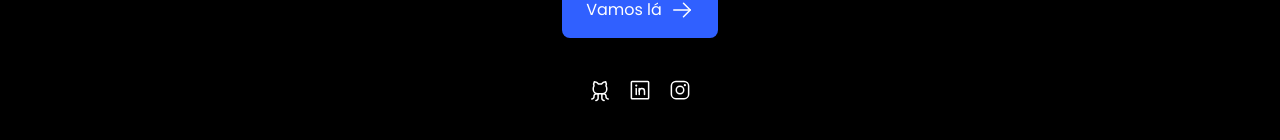
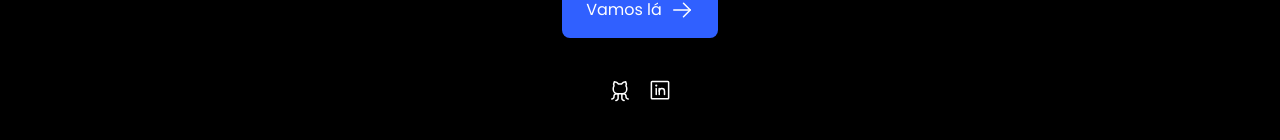
Before and after one commit to luizfelipe63/luizfelipe.dev, a Next.js app: page / in a window 1280 px wide. Shown: the part 2931-3071 px from the top of the page. Built offline with nearby package versions, Linux system fonts and the light colour scheme.

Commit message:
Add efects in buttons

```diff
--- a/src/components/Footer.tsx
+++ b/src/components/Footer.tsx
@@ -1,23 +1,24 @@
-import {
-  ArrowRight,
-  GithubLogo,
-  LinkedinLogo,
-  InstagramLogo,
-} from 'phosphor-react'
+import { ArrowRight, GithubLogo, LinkedinLogo } from 'phosphor-react'
 
 export function Footer() {
   return (
     <footer className="mx-auto max-w-[1216px] py-20">
       <div className="flex flex-col items-center gap-10">
         <h2 className="text-center text-5xl">Vamos trabalhar juntos?</h2>
-        <button className="flex items-center gap-2 rounded-lg bg-blue-500 px-6 py-4 text-white">
+        <button className="flex items-center gap-2 rounded-lg bg-blue-500 px-6 py-4 text-white transition hover:bg-blue-600">
           Vamos lá
           <ArrowRight size={24} />
         </button>
         <div className="flex gap-4">
-          <GithubLogo size={24} />
-          <LinkedinLogo size={24} />
-          <InstagramLogo size={24} />
+          <a href="https://github.com/luizfelipe63">
+            <GithubLogo size={24} className=" transition hover:text-gray-400" />
+          </a>
+          <a href="https://www.linkedin.com/in/luiz-feliperocha/">
+            <LinkedinLogo
+              size={24}
+              className="cursor-pointer transition hover:text-gray-400"
+            />
+          </a>
         </div>
       </div>
     </footer>
--- a/src/components/Header.tsx
+++ b/src/components/Header.tsx
@@ -25,13 +25,19 @@ export function Header() {
         <div>
           <ul className="flex gap-6 text-sm">
             <li>
-              <a href="#">Projetos</a>
+              <a href="#" className="transition hover:text-gray-400">
+                Projetos
+              </a>
             </li>
             <li>
-              <a href="#">Sobre</a>
+              <a href="#" className="transition hover:text-gray-400">
+                Sobre
+              </a>
             </li>
             <li>
-              <a href="#">Serviços</a>
+              <a href="#" className="transition hover:text-gray-400">
+                Serviços
+              </a>
             </li>
           </ul>
         </div>
@@ -47,7 +53,7 @@ export function Header() {
             interativas e intuitivas. Com habilidades em HTML, CSS e JavaScript,
             ele transforma conceitos em designs funcionais.{' '}
           </p>
-          <button className="flex items-center gap-2 rounded-lg bg-gray-50 px-6 py-4 text-black">
+          <button className="flex items-center gap-2 rounded-lg bg-gray-50 px-6 py-4 text-black transition hover:bg-gray-300">
             SOLICITE SUA PROPOSTA
             <ArrowRight size={24} />
           </button>
--- a/src/components/Projects.tsx
+++ b/src/components/Projects.tsx
@@ -18,10 +18,10 @@ export function Projects() {
             </p>
           </div>
           <div className="space-x-4">
-            <button className="border border-blue-500 p-6">
+            <button className="border border-blue-500 p-6 transition hover:bg-blue-500">
               <ArrowLeft size={24} />
             </button>
-            <button className="border border-blue-500 p-6">
+            <button className="border border-blue-500 p-6 transition hover:bg-blue-500">
               <ArrowRight size={24} />
             </button>
           </div>
```
